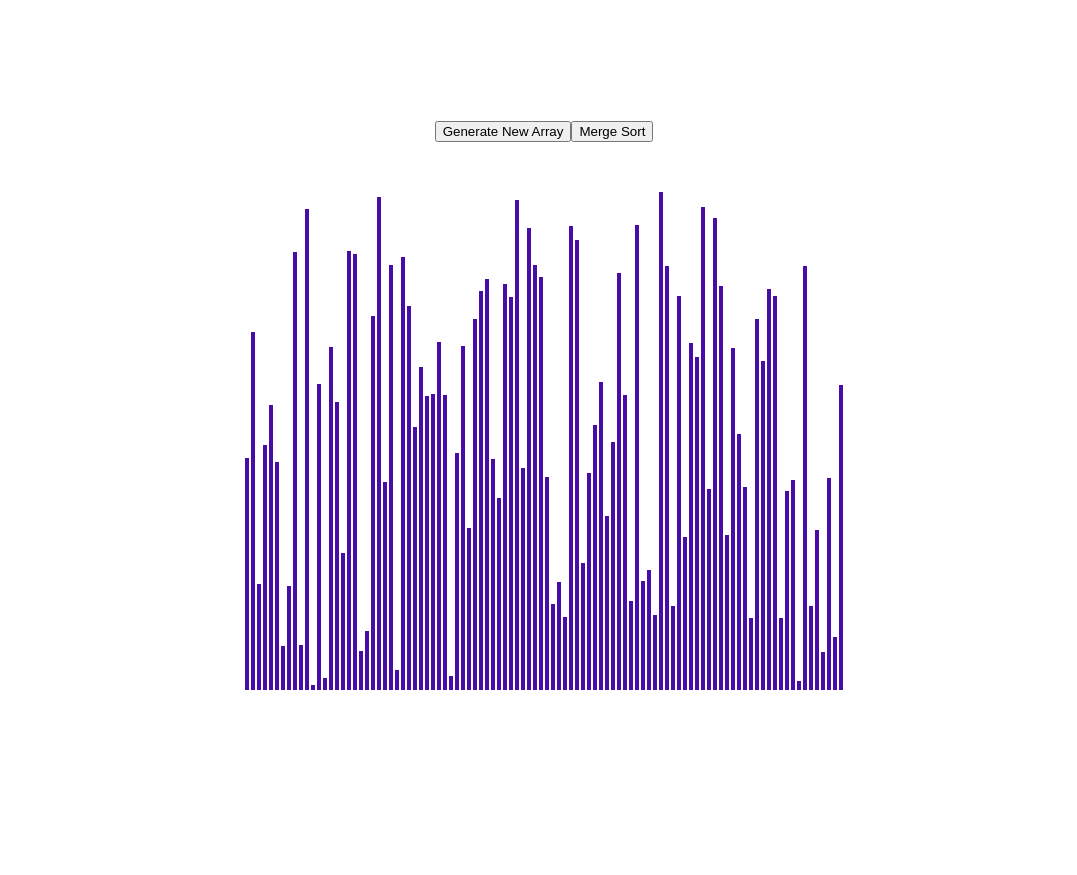
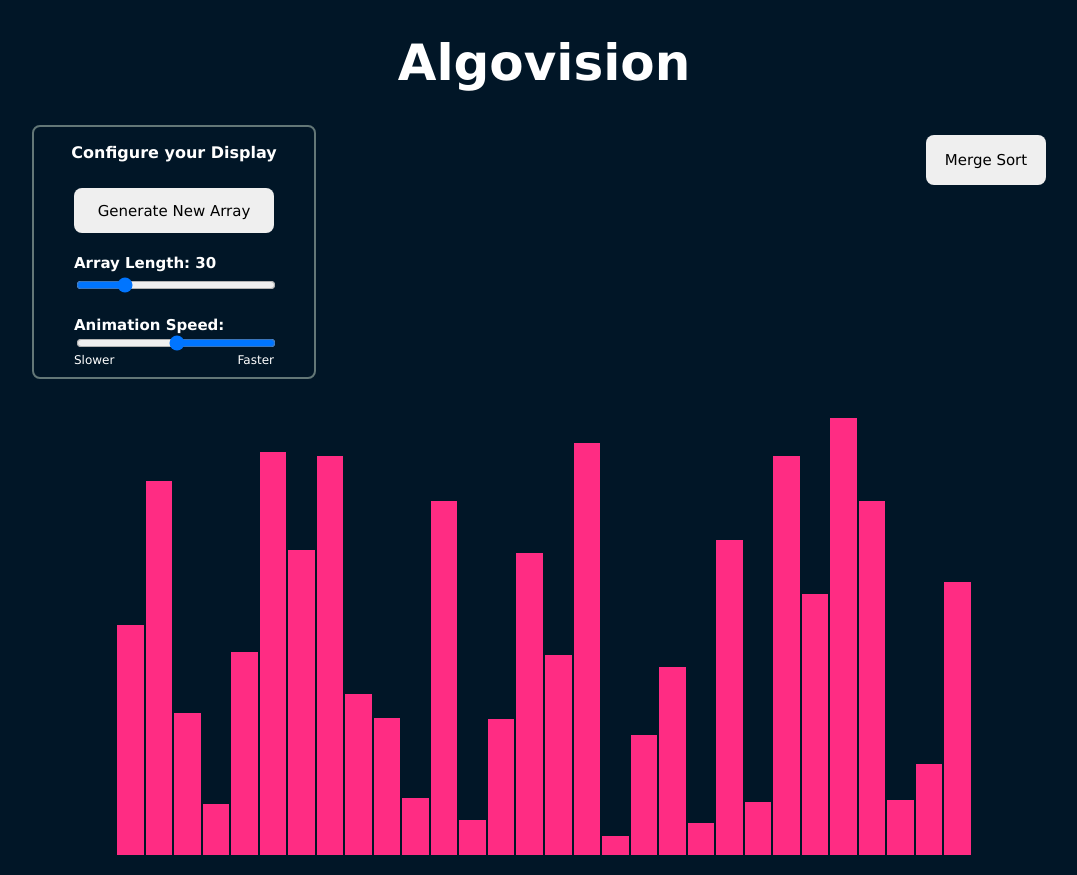
Before and after one commit to kookumber/algo-vision, a React (Create React App) app: page / in a window 1280 px wide. Shown: the whole page, without its empty margins (96-1173 px from the left). Before the commit the page ends 800 px from the top, so only its background shows below. Built offline with nearby package versions, Linux system fonts and the light colour scheme.

Commit message:
styled elements

```diff
--- a/src/App.css
+++ /dev/null
@@ -1,38 +0,0 @@
-.App {
-  text-align: center;
-}
-
-.App-logo {
-  height: 40vmin;
-  pointer-events: none;
-}
-
-@media (prefers-reduced-motion: no-preference) {
-  .App-logo {
-    animation: App-logo-spin infinite 20s linear;
-  }
-}
-
-.App-header {
-  background-color: #282c34;
-  min-height: 100vh;
-  display: flex;
-  flex-direction: column;
-  align-items: center;
-  justify-content: center;
-  font-size: calc(10px + 2vmin);
-  color: white;
-}
-
-.App-link {
-  color: #61dafb;
-}
-
-@keyframes App-logo-spin {
-  from {
-    transform: rotate(0deg);
-  }
-  to {
-    transform: rotate(360deg);
-  }
-}
--- a/src/App.js
+++ b/src/App.js
@@ -1,5 +1,5 @@
 import logo from './logo.svg';
-import './App.css';
+import './App.scss';
 import SortingVisualizer from './sortingVisualizer/sortingVisualizer';
 
 function App() {
--- /dev/null
+++ b/src/App.scss
@@ -0,0 +1,27 @@
+.App {
+  text-align: center;
+  height: 100%;
+  display: flex;
+    flex-direction: column;
+    justify-content: center;
+    align-items: center;
+}
+
+header {
+  width: 100%;
+  display: flex;
+  flex-direction: column;
+  justify-content: center;
+  align-items: center;
+}
+
+@media (prefers-reduced-motion: no-preference) {
+  .App-logo {
+    animation: App-logo-spin infinite 20s linear;
+  }
+}
+
+
+h1, h2, h3, h4, h5, p, li, ul, div, button {
+  font-family: 'Lucida Sans', 'Lucida Sans Regular', 'Lucida Grande', 'Lucida Sans Unicode', Geneva, Verdana, sans-serif;;
+}
--- a/src/sortingVisualizer/sortingVisualizer.css
+++ /dev/null
@@ -1,28 +0,0 @@
-.arr-container {
-    width: 100%;
-    height: 100vh;
-    position: absolute;
-    display: flex;
-    flex-direction: row;
-    justify-content: center;
-    align-items: center;
-}
-
-.arr-wrap {
-    width: 80%;
-    height: 70%
-}
-
-.user-buttons {
-    margin-bottom: 50px ;
-}
-
-.bar {
-    min-width: 4px;
-    width: 3px;
-    max-width: 100%;
-    background-color: #480ca8;
-    display: inline-block;
-    margin: 0 1px;
-
-}
--- a/src/sortingVisualizer/sortingVisualizer.jsx
+++ b/src/sortingVisualizer/sortingVisualizer.jsx
@@ -1,7 +1,7 @@
 import React from "react";
-import './sortingVisualizer.css'
+import './sortingVisualizer.scss'
 import { randomIntFromInterval, arraysAreEqual } from "../utils/utils";
-import { getMergeSortAnimation } from "../sortingAlgos/sortingAlgorithms";
+import { getMergeSortAnimation } from "../sortingAlgos/mergeSortAlgo";
 
 
 export default class SortingVisualizer extends React.Component {
@@ -9,11 +9,14 @@ export default class SortingVisualizer extends React.Component {
         super(props)
         this.state = {
             itemArr: [],
-            arrLength: 100,
-            primaryColor: '#480ca8',
-            secondaryColor: '#f72585',
-            animationSpeed: 1
+            arrLength: 30,
+            primaryColor: '#FF2C83',
+            secondaryColor: '#C792EA',
+            animationSpeed: 50,
+            algoDesc: ""
         }
+        this.updateArrLength = this.updateArrLength.bind(this)
+        this.updateSpeed = this.updateSpeed.bind(this)
     }
 
     // When app or component loads first time, the array is reset
@@ -24,12 +27,31 @@ export default class SortingVisualizer extends React.Component {
     resetArr(len){
         const arr = [];
         for(let i = 0; i < len; i++) {
-            arr.push(randomIntFromInterval(5, 500))
+            arr.push(randomIntFromInterval(10, 450))
         }
+
+        // const arrBars = document.getElementsByClassName('bar')
+
+        // for(let i = 0; i < arr.length; i++){
+        //     const barStyle = arrBars[i].style
+        //     barStyle.backgroundColor = this.state.primaryColor
+        // }
         this.setState({ itemArr: arr })
     }
 
+    updateArrLength(e){
+        let val = e.currentTarget.value
+        this.setState({ arrLength: val})
+        this.resetArr(this.state.arrLength)
+    }
+
+    updateSpeed(e){
+        let val = e.currentTarget.value
+        this.setState({ animationSpeed: val })
+    }
+
     mergeSort() {
+        this.setState({ algoDesc: "Merge Sort is a sorting algorithm that is based on the Divid and Conquer paradigm. The array is initially divided into two equal haves and then they are combined in a sorted manner." })
         const animations = getMergeSortAnimation(this.state.itemArr)
         for (let i = 0; i < animations.length; i++) {
             const arrBars = document.getElementsByClassName('bar')
@@ -57,25 +79,68 @@ export default class SortingVisualizer extends React.Component {
     render() {
 
         const { itemArr } = this.state;
+
         return (
-        <div className="arr-container">
-            <div className="arr-wrap">
+        <>
+        <header>
+            <h1 className="site-header">Algovision</h1>
+        </header>
+        <div className="container">
+
             <div className="user-buttons">
-                <button onClick={() => this.resetArr(this.state.arrLength)}>Generate New Array</button>
-                <button onClick={() => this.mergeSort()}>Merge Sort</button>
+                <div className="configurations">
+                    <div>
+                        <h3>Configure your Display</h3>
+                    </div>
+                    <button onClick={() => this.resetArr(this.state.arrLength)}>Generate New Array</button>
+                    <div className="arr-range-selector">
+                        <h4>Array Length: {this.state.arrLength}</h4>
+                        <input type="range"
+                            min="10"
+                            max="100"
+                            step="1"
+                            defaultValue="30"
+                            onChange={e => this.updateArrLength(e)} />
+                    </div>
+                    <div className="arr-range-selector">
+                        <h4>Animation Speed:</h4>
+                        <input type="range"
+                            id="speed-control"
+                            min="1"
+                            max="100"
+                            step="1"
+                            defaultValue="50"
+                            onChange={e => this.updateSpeed(e)} />
+                        <div>
+                            <span>Slower</span>
+                            <span>Faster</span>
+                        </div>
+                    </div>
+                </div>
+
+                <div className="algo-selectors">
+
+                    <button onClick={() => this.mergeSort()}>Merge Sort</button>
+                </div>
             </div>
+            <div className="arr-wrap" id="wrapper" style={{ width: '70%' }}>
             {
                 itemArr.map((val, idx) => {
                     return (
                         <div className="bar"
                              key={idx}
-                             style={{height: `${val}px`}}>
+                             style={{
+                                height: `${val}px`,
+                                backgroundColor: `${this.state.primaryColor}`}}>
+
                         </div>
                     )
                 })
             }
+
             </div>
         </div>
+        </>
         )
     }
 
--- /dev/null
+++ b/src/sortingVisualizer/sortingVisualizer.scss
@@ -0,0 +1,158 @@
+
+@mixin flex-row {
+    display: flex;
+    flex-direction: row;
+    justify-content: center;
+    align-items: center;
+}
+
+@mixin flex-column {
+    display: flex;
+    flex-direction: column;
+    justify-content: center;
+    align-items: center;
+}
+
+$background: #011627;
+$primary-bar: #FF2C83;
+$line-color: #637777;
+$border-rad: 8px;
+
+
+body {
+    background-color: $background;
+}
+
+.site-header {
+    color: white;
+    font-size: 50px;
+
+    font-weight: 900;
+}
+
+.container {
+    width: 100%;
+    height: 100%;
+    position: relative;
+    display: flex;
+    flex-direction: column;
+    justify-content: center;
+    align-items: center;
+}
+
+
+.user-buttons {
+    min-width: 600px;
+    height: 60px;
+    width: 80%;
+    display: flex;
+    flex-direction: row;
+    justify-content: space-between;
+    align-items: flex-start;
+
+    button {
+        height: 50px;
+        width: 120px;
+        padding-left: 15px;
+        padding-right: 15px;
+        margin: 10px;
+        border-radius: $border-rad;
+        border: none;
+        font-size: 15px;
+    }
+
+
+
+    .configurations {
+        @include flex-column();
+        height: 250px;
+        width: 280px;
+        border: 2px solid $line-color;
+        border-radius: $border-rad;
+        justify-content: flex-start;
+        button {
+            width: 200px;
+        }
+
+        h3 {
+            font-size: 16px;
+            color: white;
+        }
+
+        .arr-range-selector {
+            width: 200px;
+            height: 50px;
+            margin: 10px;
+            display: flex;
+            flex-direction: column;
+            justify-content: space-evenly;
+            align-items: flex-start;
+            z-index: 10;
+
+            h4 {
+
+                margin: 0;
+                color: white;
+                font-size: 15px;
+                line-height: 15px;
+            }
+
+            input {
+                width: 100%;
+            }
+
+            #speed-control {
+                direction: rtl;
+            }
+
+            div {
+                width: 100%;
+                @include flex-row();
+                justify-content: space-between;
+
+                span {
+                    color: white;
+                    font-size: 12px;
+                }
+            }
+        }
+    }
+
+
+    .algo-selectors {
+        @include flex-row()
+    }
+}
+
+.algo-desc-container {
+    max-width: 400px;
+    span {
+        color: white;
+    }
+}
+
+.arr-wrap {
+    min-width: 600px;
+    width: 80%;
+    min-height: 550px;
+    height: 70%;
+    margin-top: 140px;
+    // float:inline-end;
+    box-sizing: border-box;
+    padding: 20px;
+    display: flex;
+    transform: rotate(180deg);
+    transform: scale(1, -1);
+    justify-content: space-evenly;
+
+}
+
+
+.bar {
+    flex: 1;
+    /* max-width: 100%; */
+    /* background-color: #480ca8; */
+    display: inline-block;
+    margin: 0 1px;
+
+}
```
Also changed, not shown: package.json (+6 -1 lines), src/sortingAlgos/mergeSortAlgo.jsx (renamed from src/sortingAlgos/sortingAlgorithms.jsx), 1 other file (tests, documents, lock files or other folders).
